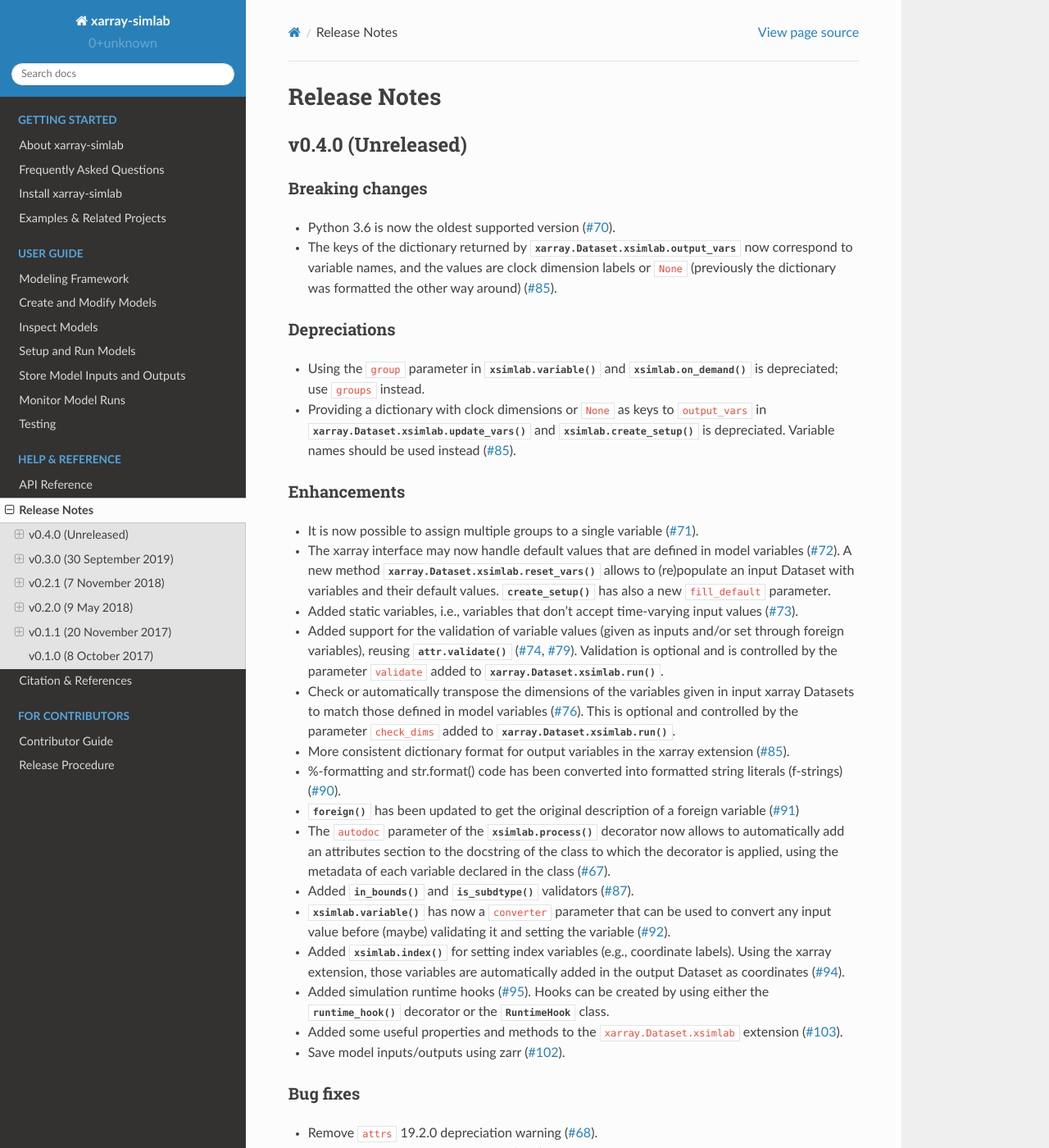
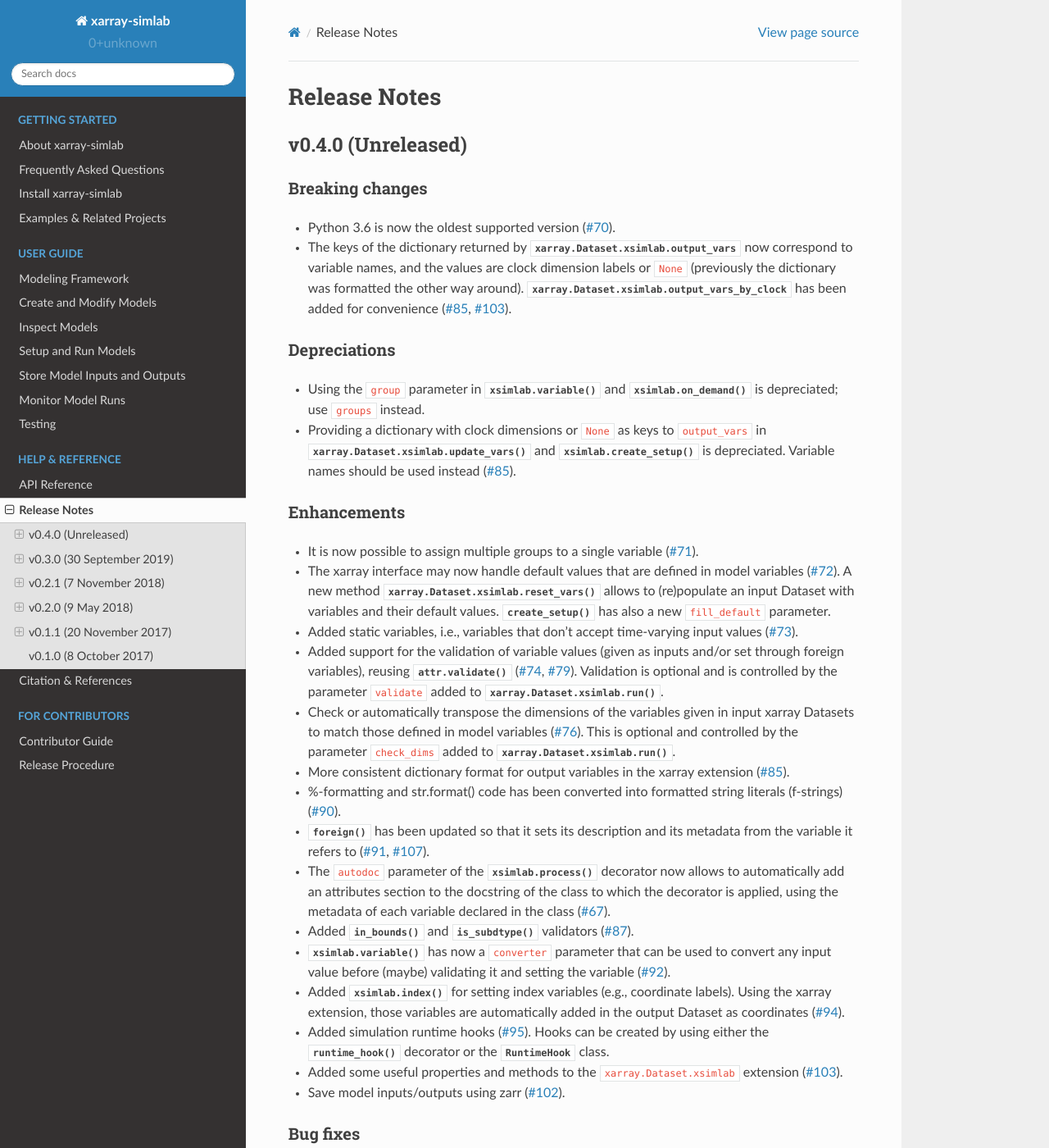
Before and after one commit to xarray-contrib/xarray-simlab, a Sphinx documentation site: the page built from doc/whats_new.rst, in a window 1280 px wide and 1400 px high. Shown: the whole window at 82% size. Built offline with Sphinx 7.4.7 and the Read the Docs theme 2.0.0, drawn with Linux system fonts in a browser that asks for light colours; the version number could not be read and is left out.

Commit message:
Foreign variables: get metadata from reference variable (#107)
* get user-defined attributes from ref variable

* update tests

* black

* update release notes

* nit

```diff
--- a/doc/whats_new.rst
+++ b/doc/whats_new.rst
@@ -13,7 +13,9 @@ Breaking changes
 - The keys of the dictionary returned by
   :attr:`xarray.Dataset.xsimlab.output_vars` now correspond to variable names,
   and the values are clock dimension labels or ``None`` (previously the
-  dictionary was formatted the other way around) (:issue:`85`).
+  dictionary was formatted the other way around).
+  :attr:`xarray.Dataset.xsimlab.output_vars_by_clock` has been added for
+  convenience (:issue:`85`, :issue:`103`).
 
 Depreciations
 ~~~~~~~~~~~~~
@@ -49,8 +51,8 @@ Enhancements
   extension (:issue:`85`).
 - %-formatting and str.format() code has been converted into formatted string
   literals (f-strings) (:issue:`90`).
-- :func:`~xsimlab.foreign` has been updated to get the original description
-  of a foreign variable (:issue:`91`)
+- :func:`~xsimlab.foreign` has been updated so that it sets its description and
+  its metadata from the variable it refers to (:issue:`91`, :issue:`107`).
 - The ``autodoc`` parameter of the :func:`xsimlab.process` decorator now allows
   to automatically add an attributes section to the docstring of the class to
   which the decorator is applied, using the metadata of each variable declared
```
Also changed, not shown: 3 other files.
